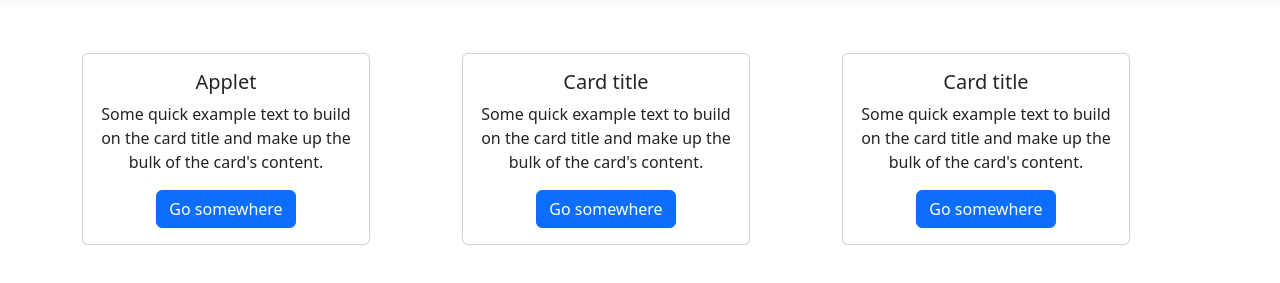
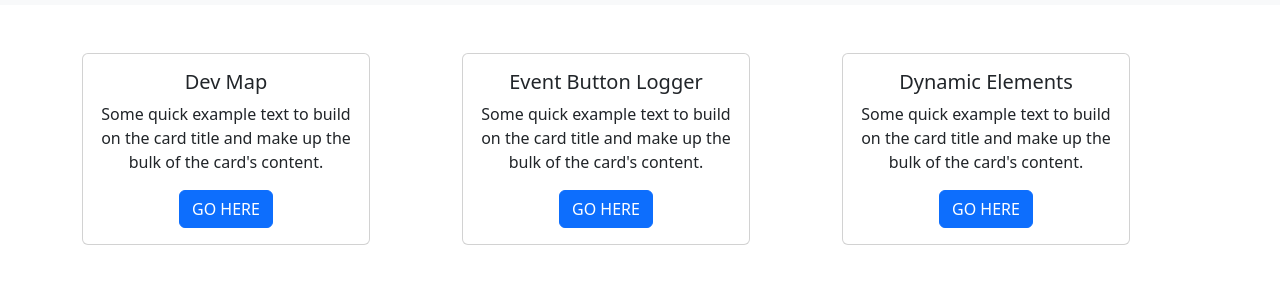
Before and after one commit to bocon3/IT24-B, a plain HTML site: page index.html in a window 1280 px wide. Shown: the part 51-334 px from the top of the page. Drawn offline with nearby package versions, Linux system fonts and the light colour scheme.

Commit message:
added Link

```diff
--- a/index.html
+++ b/index.html
@@ -63,27 +63,27 @@
           <div class="col">
             <div class="card" style="width: 18rem;">
                 <div class="card-body">
-                  <h5 class="card-title">Applet </h5>
+                  <h5 class="card-title">Dev Map </h5>
                   <p class="card-text">Some quick example text to build on the card title and make up the bulk of the card's content.</p>
-                  <a href="#" class="btn btn-primary">Go somewhere</a>
+                  <a href="applet-2.html" class="btn btn-primary">GO HERE</a>
                 </div>
               </div>
           </div>
           <div class="col">
             <div class="card" style="width: 18rem;">
                 <div class="card-body">
-                  <h5 class="card-title">Card title</h5>
+                  <h5 class="card-title">Event Button Logger</h5>
                   <p class="card-text">Some quick example text to build on the card title and make up the bulk of the card's content.</p>
-                  <a href="#" class="btn btn-primary">Go somewhere</a>
+                  <a href="applet-1.html" class="btn btn-primary">GO HERE</a>
                 </div>
               </div>
           </div>
           <div class="col">
             <div class="card" style="width: 18rem;">
                 <div class="card-body">
-                  <h5 class="card-title">Card title</h5>
+                  <h5 class="card-title">Dynamic Elements</h5>
                   <p class="card-text">Some quick example text to build on the card title and make up the bulk of the card's content.</p>
-                  <a href="#" class="btn btn-primary">Go somewhere</a>
+                  <a href="applet-3.html" class="btn btn-primary">GO HERE</a>
                 </div>
               </div>
           </div>
```
